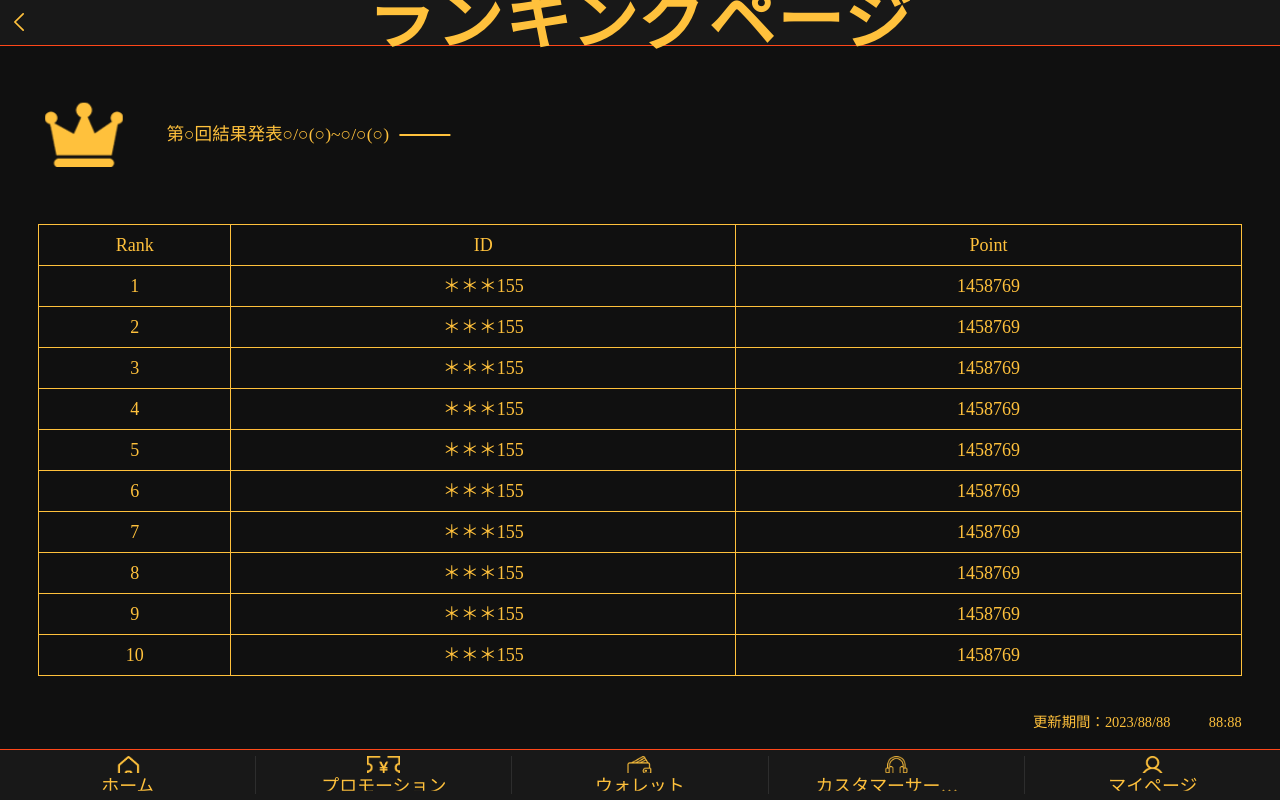
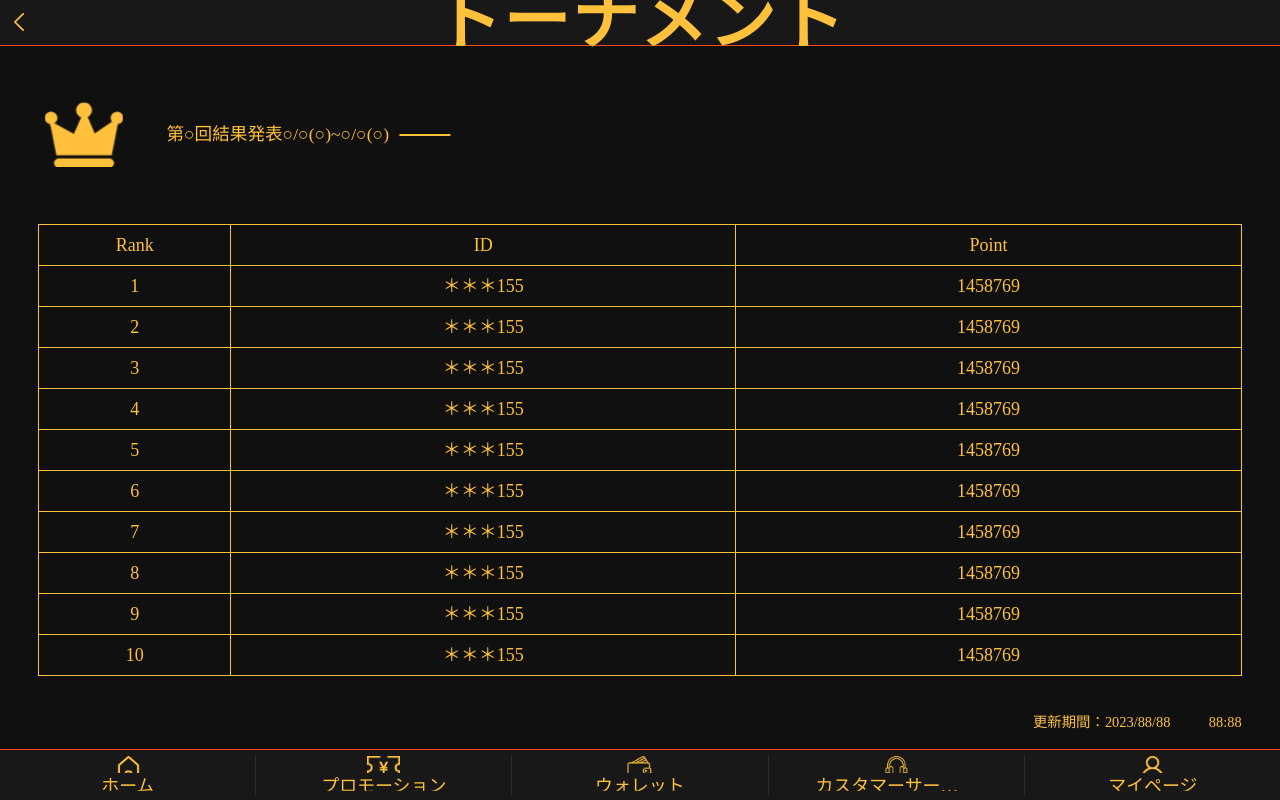
Before and after one commit to swa0/NJ1_Mobile, a plain HTML site: page html/evoRank.html in a window 1280 px wide. Drawn offline with nearby package versions, Linux system fonts and the light colour scheme.

Commit message:
112-0524-1_S
/ 改排行榜名稱

```diff
--- a/html/evoRank.html
+++ b/html/evoRank.html
@@ -19,7 +19,7 @@
         <!--content-->
         <div class="content">
             <i class="back_arrow" onclick="window.location.href='./member.html'"></i>
-            <div class="title">ランキングページ</div>
+            <div class="title">トーナメント</div>
         </div>
     </header>
     <!--main-->
```
Also changed, not shown: html/member.html (+1 -1 lines).
